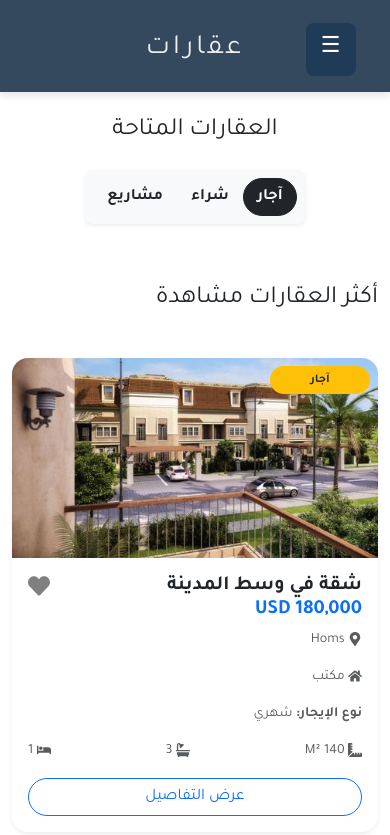
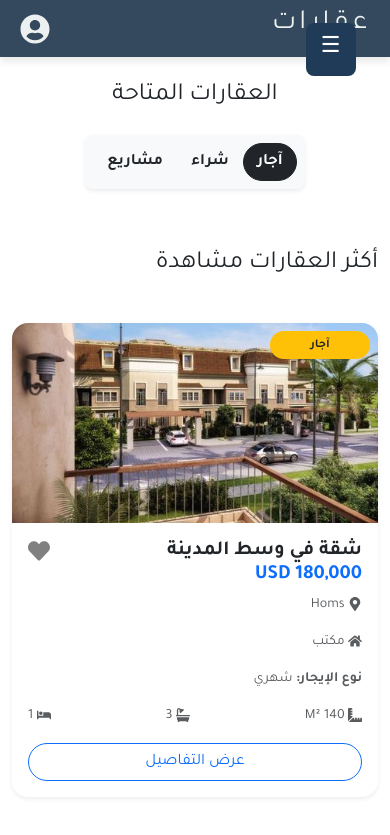
Before and after one commit to AhmadAlhjje/Real_Estate, a React (Vite) app: page / in a window 390 px wide. Shown: the top 835 px of the page. Built offline with nearby package versions, Linux system fonts and the light colour scheme.

Commit message:
Edit NavBar

```diff
--- a/src/components/NavBar/NavBar.css
+++ b/src/components/NavBar/NavBar.css
@@ -24,6 +24,8 @@ body {
     width: 100%;
     z-index: 1000;
     transition: all 0.3s ease;
+    display: flex;
+    align-items: center;
 }
 
 /* تنسيق الحاوية داخل الشريط العلوي */
@@ -75,7 +77,6 @@ body {
     text-decoration: none;
     font-size: 20px;
     font-weight: 600;
-    position: relative;
     transition: all 0.3s ease;
     padding: 5px 10px;
 }
@@ -96,6 +97,48 @@ body {
     cursor: pointer;
 }
 
+/* أيقونة المستخدم */
+.user-menu {
+    position: relative;
+    cursor: pointer;
+}
+
+.user-icon {
+    color: #ecf0f1;
+    transition: color 0.3s ease;
+}
+
+.user-icon:hover {
+    color: #3498db;
+}
+
+/* القائمة المنسدلة */
+.user-dropdown {
+    position: absolute;
+    right: 0;
+    top: 40px;
+    background: #fff;
+    box-shadow: 0 4px 6px rgba(0, 0, 0, 0.1);
+    border-radius: 8px;
+    width: 180px;
+    text-align: right;
+    padding: 10px 0;
+    display: flex;
+    flex-direction: column;
+}
+
+.user-dropdown-item {
+    padding: 12px 15px;
+    color: #333;
+    text-decoration: none;
+    font-size: 16px;
+    transition: background 0.3s ease;
+}
+
+.user-dropdown-item:hover {
+    background: #f1f1f1;
+}
+
 /* محتوى إضافي لتعديل المسافة بين الشريط والمحتوى عند الفتح */
 .content-offset {
     transition: height 0.3s ease;
@@ -103,25 +146,13 @@ body {
 }
 
 .content-offset.expanded {
-    height: 200px; /* يزداد الارتفاع ليبعد المحتوى عن الشريط */
+    height: 200px;
 }
 
 /* تصميم قائمة التنقل في الهواتف */
 @media (max-width: 768px) {
     .menu-toggle {
         display: block;
-    }
-
-    .navbar {
-        display: flex;
-        flex-direction: column;
-        align-items: center;
-        padding: 10px 0;
-    }
-
-    .navbar-container {
-        flex-direction: column;
-        align-items: center;
     }
 
     .navbar-menu {
@@ -135,9 +166,4 @@ body {
     .navbar-menu.show {
         display: flex;
     }
-
-    .navbar-logo {
-        margin-bottom: 10px;
-        margin-top: 25px;
-    }
 }
--- a/src/components/NavBar/NavBar.jsx
+++ b/src/components/NavBar/NavBar.jsx
@@ -1,9 +1,11 @@
 import React, { useState } from "react";
 import { Link } from "react-router-dom";
+import { FaUserCircle } from "react-icons/fa";
 import "./NavBar.css";
 
 const NavBar = () => {
   const [isOpen, setIsOpen] = useState(false);
+  const [userMenuOpen, setUserMenuOpen] = useState(false);
 
   return (
     <>
@@ -28,12 +30,28 @@ const NavBar = () => {
               <Link to="/realEstate" className="navbar-link" onClick={() => setIsOpen(false)}>العقارات</Link>
             </li>
             <li>
-              <Link to="/AddProperty" className="navbar-link" onClick={() => setIsOpen(false)}> إضافة عقار</Link>
+              <Link to="/AddProperty" className="navbar-link" onClick={() => setIsOpen(false)}>إضافة عقار</Link>
             </li>
             <li>
               <Link to="/contact" className="navbar-link" onClick={() => setIsOpen(false)}>اتصل بنا</Link>
             </li>
           </ul>
+
+          {/* أيقونة المستخدم */}
+          <div className="user-menu">
+            <FaUserCircle
+              size={30}
+              className="user-icon"
+              onClick={() => setUserMenuOpen(!userMenuOpen)}
+            />
+            {userMenuOpen && (
+              <div className="user-dropdown">
+                <Link to="/login" className="user-dropdown-item">تسجيل الدخول</Link>
+                <Link to="/signup" className="user-dropdown-item">إنشاء حساب</Link>
+                <Link to="/favorites" className="user-dropdown-item">المفضلات</Link>
+              </div>
+            )}
+          </div>
         </div>
       </nav>
 
```
